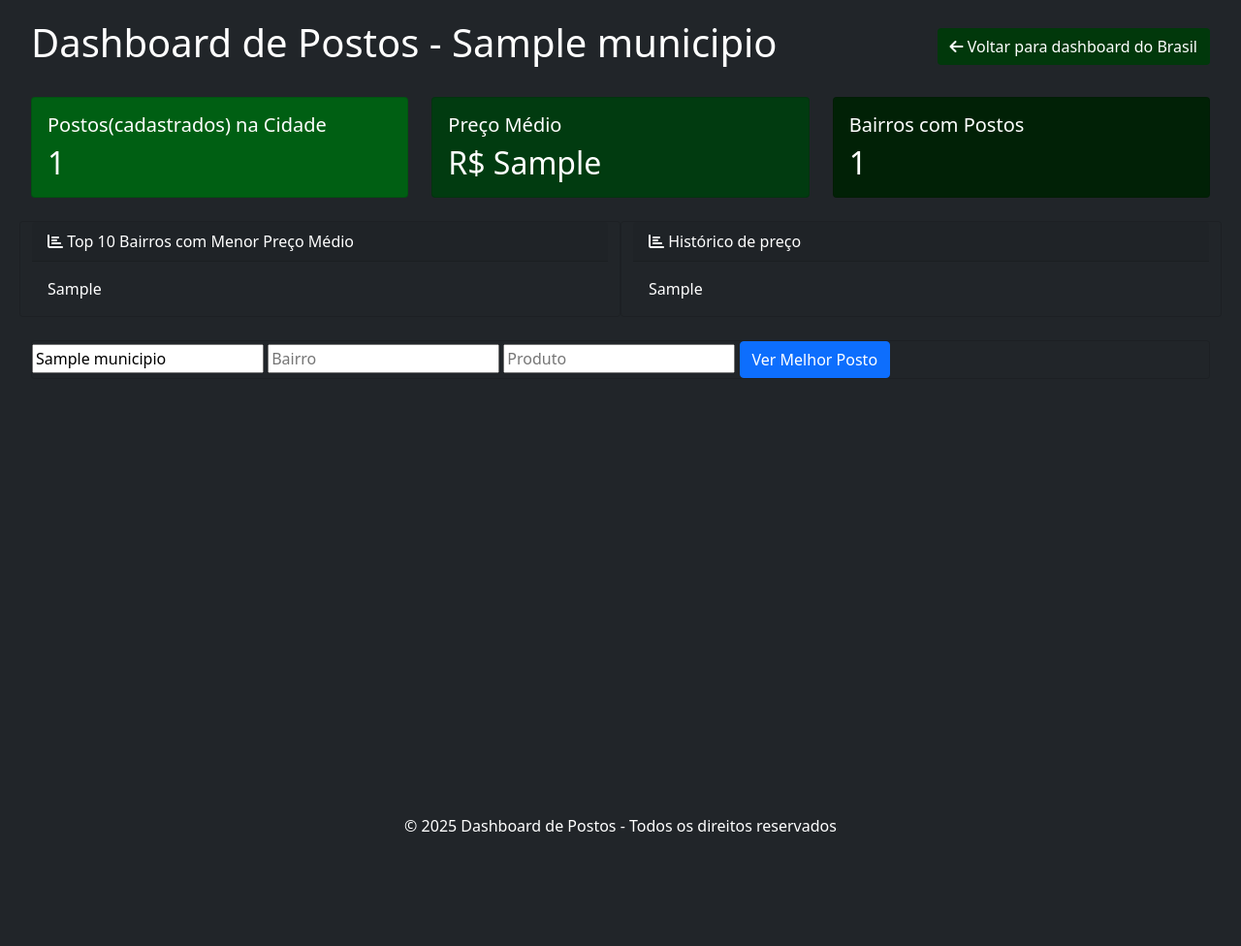
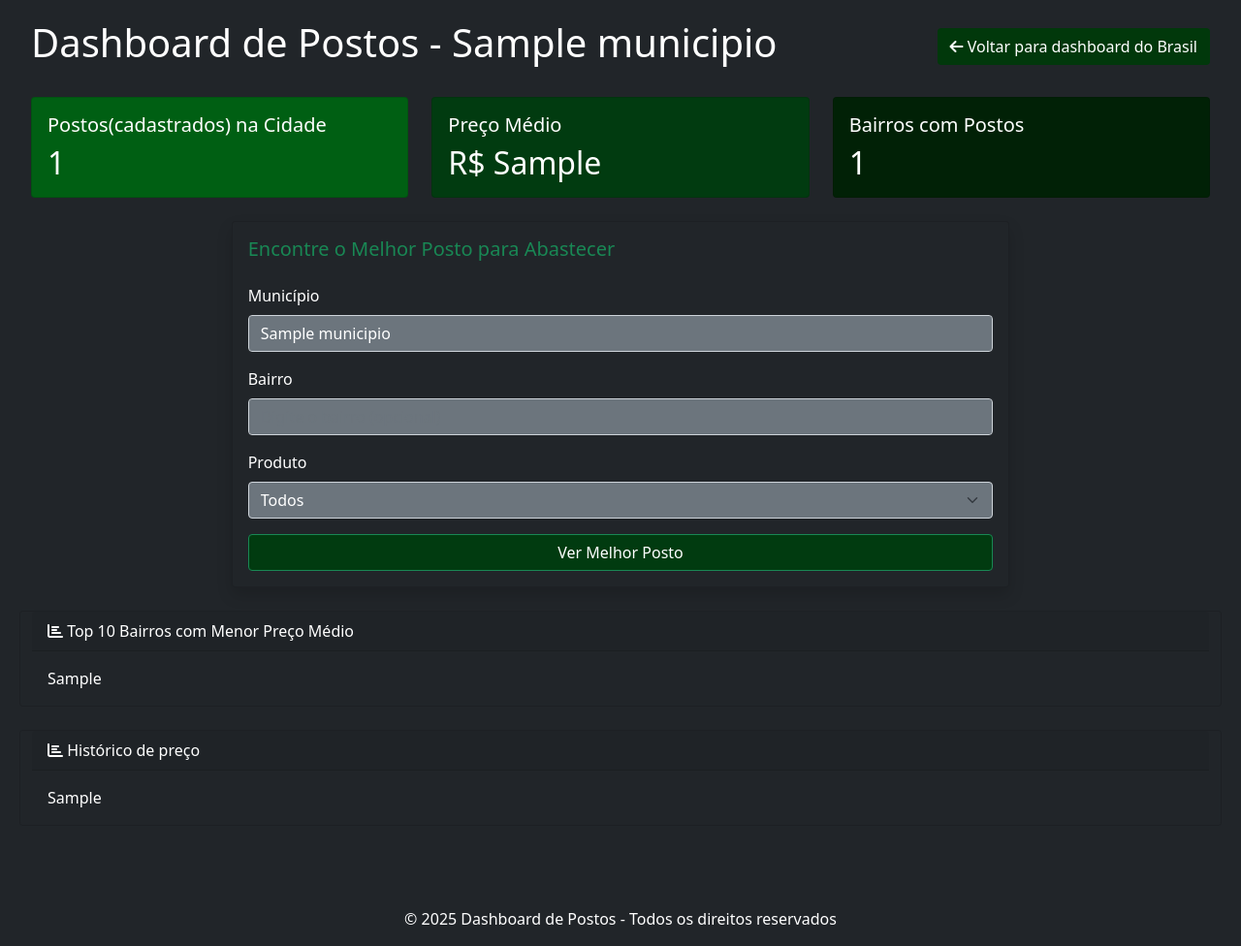
Before and after one commit to GuilhermeMiguel-DEV/Postos-BigData, a Django app: template dash_postos/templates/dashboard/dashboard_cidade.html in a window 1280 px wide. Shown: the part 56-1032 px from the top of the page at 97% size. Before the commit the page ends 914 px from the top, so only its background shows below. Run offline with Django 5.2, Linux system fonts and the light colour scheme; the template is opened without the code that fills it: most values are stand-ins (such as "Sample title", 1, 10 or a date in 2020); some libraries are stand-ins or nearby versions.

Commit message:
Ajustes visuais

```diff
--- a/dash_postos/templates/dashboard/dashboard_cidade.html
+++ b/dash_postos/templates/dashboard/dashboard_cidade.html
@@ -26,6 +26,7 @@
         <p>Não encontramos postos cadastrados nesta cidade.</p>
     </div>
     {% else %}
+
     <!-- Estatísticas Rápidas -->
     <div class="row mb-4">
         <div class="col-md-4">
@@ -55,7 +56,45 @@
             </div>
         </div>
     </div>
-        <div class="row row-cols-2">
+
+    {% load static %}
+    <div class="row justify-content-center">
+        <div class="col-md-8">
+            <div class="card bg-dark text-white shadow mb-4">
+                <div class="card-body">
+                    <h5 class="card-title text-success mb-4">Encontre o Melhor Posto para Abastecer</h5>
+                    <form method="get" action="{% url 'melhor_posto' %}">
+                        <div class="mb-3">
+                            <label for="municipio" class="form-label">Município</label>
+                            <input type="text" id="municipio" name="municipio" value="{{ municipio }}"
+                                   class="form-control bg-secondary text-white" placeholder="Digite o município"
+                                   required>
+                        </div>
+                        <div class="mb-3">
+                            <label for="bairro" class="form-label">Bairro</label>
+                            <input type="text" id="bairro" name="bairro" class="form-control bg-secondary text-white"
+                                   placeholder="Digite o bairro (opcional)">
+                        </div>
+                        <div class="mb-3">
+                            <label for="produto" class="form-label">Produto</label>
+                            <select name="produto" id="produto" class="form-select bg-secondary text-white">
+                                <option value="">Todos</option>
+                                {% for produto in produtos_disponiveis %}
+                                <option value="{{ produto }}" {% if request.GET.produto == produto %}selected{% endif %}>
+                                    {{ produto }}
+                                </option>
+                                {% endfor %}
+                            </select>
+                        </div>
+                        <button type="submit" class="btn btn-success w-100" style="background-color: #013b10">Ver Melhor
+                            Posto
+                        </button>
+                    </form>
+                </div>
+            </div>
+        </div>
+    </div>
+    <div class="row row-cols-1">
         <!-- Gráfico de Preço Médio por Bairro com Plotly -->
         <div class=" col card bg-dark mb-4">
             <div class="card-header">
@@ -75,20 +114,13 @@
             </div>
         </div>
     </div>
-        <div class="card bg-dark mb-4">
-            <form method="get" action="{% url 'melhor_posto' %}">
-              <input placeholder="Município" type="text" name="municipio" value="{{ municipio }}">
-              <input placeholder="Bairro" type="text" name="bairro">
-              <input placeholder="Produto" type="text" name="produto">
-              <button type="submit" class="btn btn-primary">Ver Melhor Posto</button>
-            </form>
-        </div>
+
 
     {% endif %}
 </div>
 
 <script>
-    document.getElementById('cidadeForm').addEventListener('submit', function(e) {
+    document.getElementById('cidadeForm').addEventListener('submit', function (e) {
         const cidadeInput = document.getElementById('cidadeInput');
         if (cidadeInput.value.trim() === '') {
             e.preventDefault(); // Impede o envio do formulário
--- a/dash_postos/templates/dashboard/melhor_posto.html
+++ b/dash_postos/templates/dashboard/melhor_posto.html
@@ -18,7 +18,7 @@
 
       <div class="d-flex justify-content-between mb-4">
           <a href="{% url 'dashboard_cidade' %}?municipio={{ municipio }}&produto={{ produto }}"
-             class="btn btn-primary">
+             class="btn btn-success" style="background-color: #013b10">
              <i class="fas fa-arrow-left"></i> Voltar ao Dashboard da sua cidade
           </a>
 
```
Lines whose indentation alone changed are shown as unchanged.
